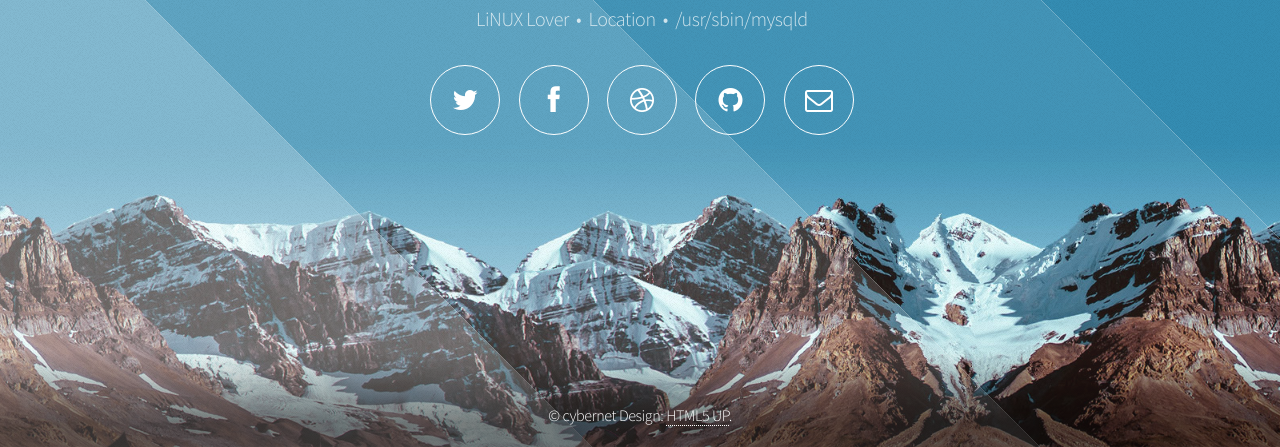
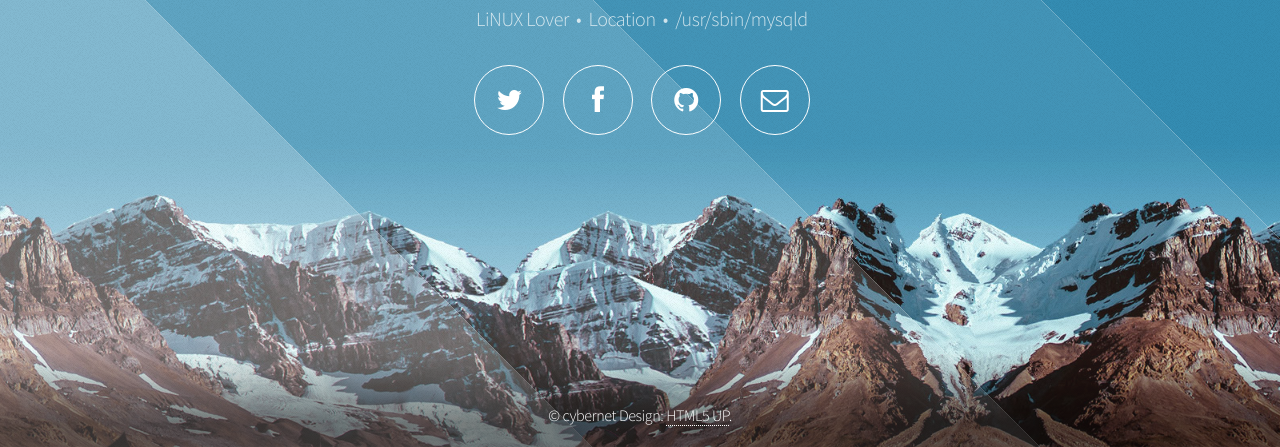
Before and after one commit to cybernet/cybernet.github.io, a plain HTML site: page index.html in a window 1280 px wide. Shown: the part 353-800 px from the top of the page. Drawn offline with Linux system fonts and the light colour scheme.

Commit message:
updating profile links

```diff
--- a/index.html
+++ b/index.html
@@ -29,10 +29,9 @@
 						<p>LiNUX Lover &nbsp;&bull;&nbsp; Location &nbsp;&bull;&nbsp; /usr/sbin/mysqld</p>
 						<nav>
 							<ul>
-								<li><a href="#" class="fa fa-twitter"><span>Twitter</span></a></li>
+								<li><a href="https://twitter.com/cybernet2u" class="fa fa-twitter"><span>Twitter</span></a></li>
 								<li><a href="#" class="fa fa-facebook"><span>Facebook</span></a></li>
-								<li><a href="#" class="fa fa-dribbble"><span>Dribbble</span></a></li>
-								<li><a href="#" class="fa fa-github"><span>Github</span></a></li>
+								<li><a href="https://github.com/cybernet" class="fa fa-github"><span>GiTHUB</span></a></li>
 								<li><a href="#" class="fa fa-envelope-o"><span>Email</span></a></li>
 							</ul>
 						</nav>
```
